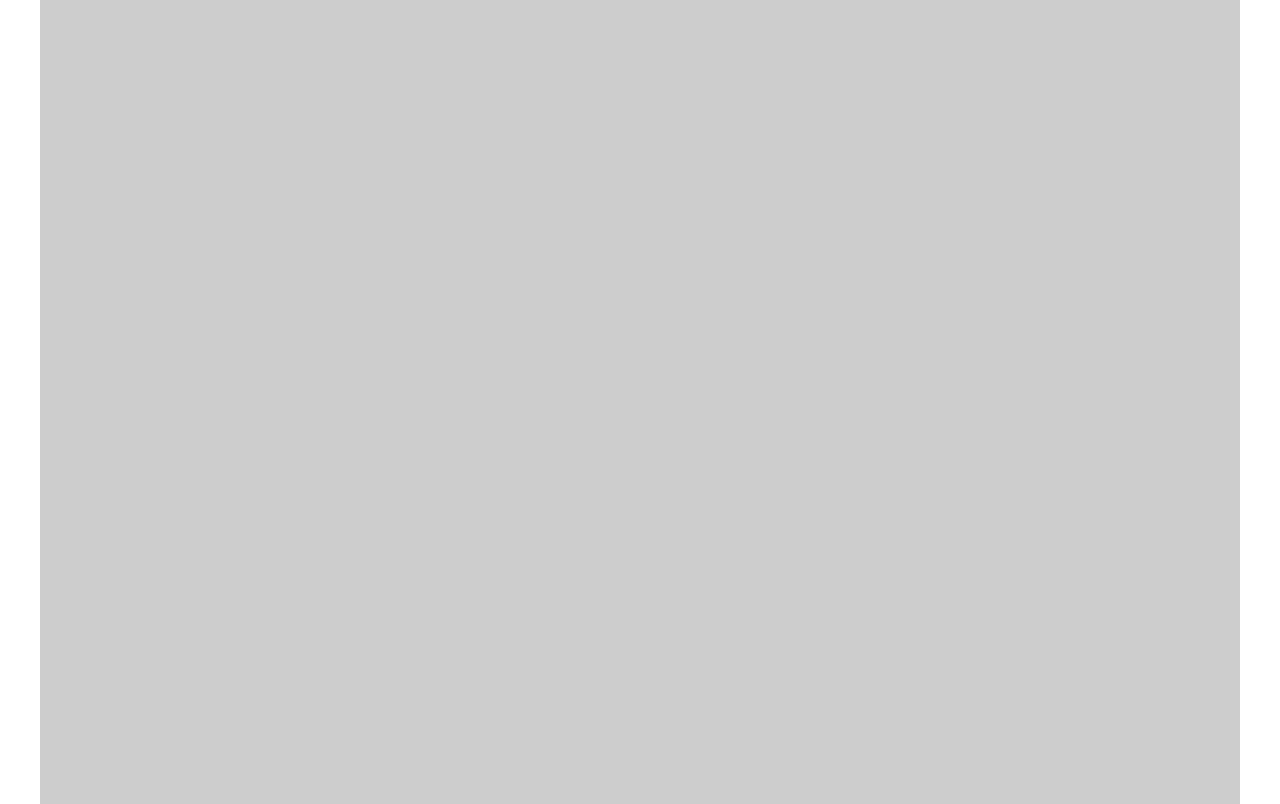
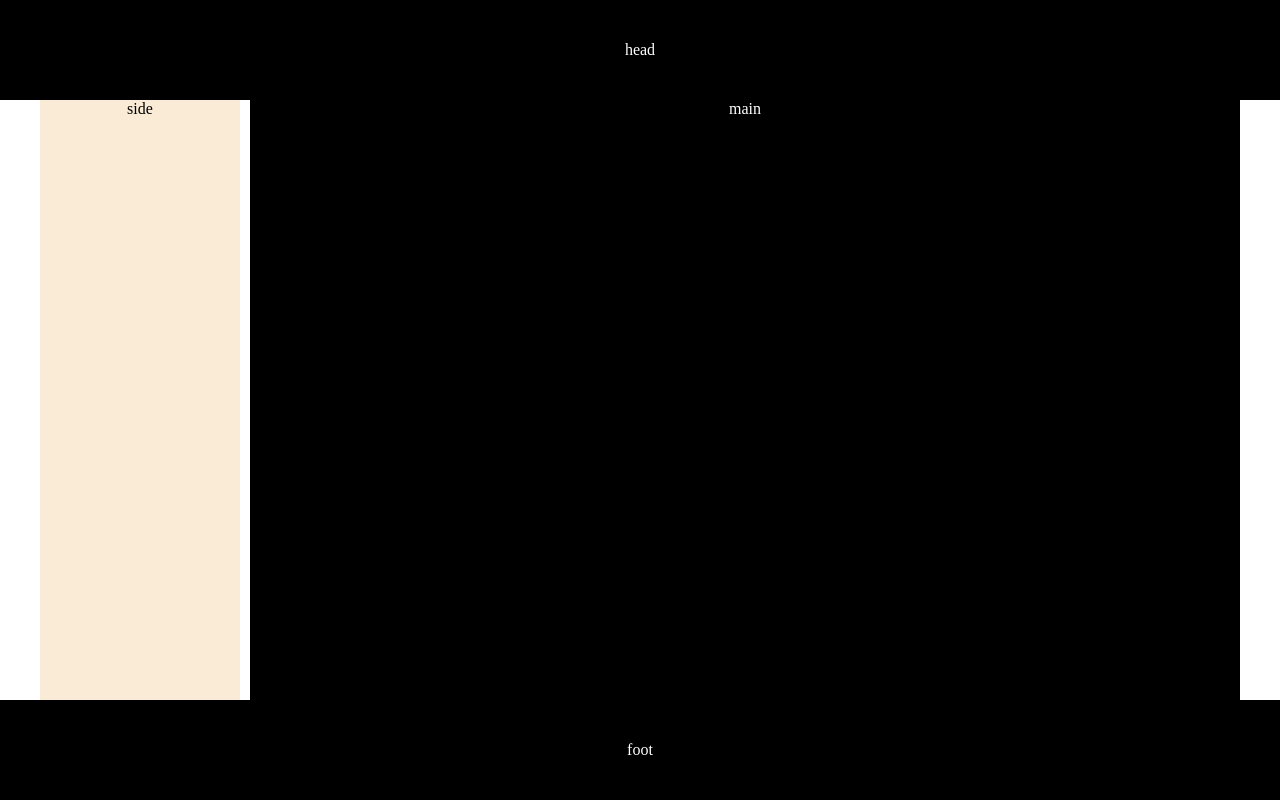
Before and after one commit to yangdepp/interview-study, a plain HTML site: page css/index.html in a window 1280 px wide. Shown: the top 804 px of the page. Drawn offline with Linux system fonts and the light colour scheme.

Commit message:
三行两列自适应

```diff
--- a/css/index.css
+++ b/css/index.css
@@ -1,14 +1,41 @@
-body{
+html,body{
   margin: 0;
   padding: 0;
+  height: 100%;
+  width: 100%;
+  text-align: center;
 }
-
-
+.head, .foot{
+  height: 100px;
+  line-height: 100px;
+  background-color: #000;
+  color: #fff;
+}
+.side{
+  background-color: antiquewhite;
+}
+.main{
+  background-color: #000;
+  color: #fff;
+}
+body{
+  display: flex;
+  flex-flow: column;
+}
 .body{
-  padding: 0;
-  margin: 0;
+  display: flex;
+  flex: 1
+}
+.side{
+  width: 200px;
+}
+.main{
+  flex-grow: 1;
+}
+.main{
+  margin-left: 10px;
+}
+.body{
   width: 1200px;
-  height: 2000px;
-  background-color: #ccc;
-  margin: 0 auto;
+  align-self: center;
 }
--- a/css/index.html
+++ b/css/index.html
@@ -1,15 +1,20 @@
 <!DOCTYPE html>
 <html lang="en">
+
 <head>
   <meta charset="UTF-8">
   <meta name="viewport" content="width=device-width, initial-scale=1.0">
   <meta http-equiv="X-UA-Compatible" content="ie=edge">
   <link rel="stylesheet" href="./index.css">
-  <title>Document</title>
+  <title>三行自适应+两列自适应</title>
 </head>
+
 <body>
+  <div class="head">head</div>
   <div class="body">
-
+    <div class="side">side</div>
+    <div class="main">main</div>
   </div>
+  <div class="foot">foot</div>
 </body>
 </html>
```
